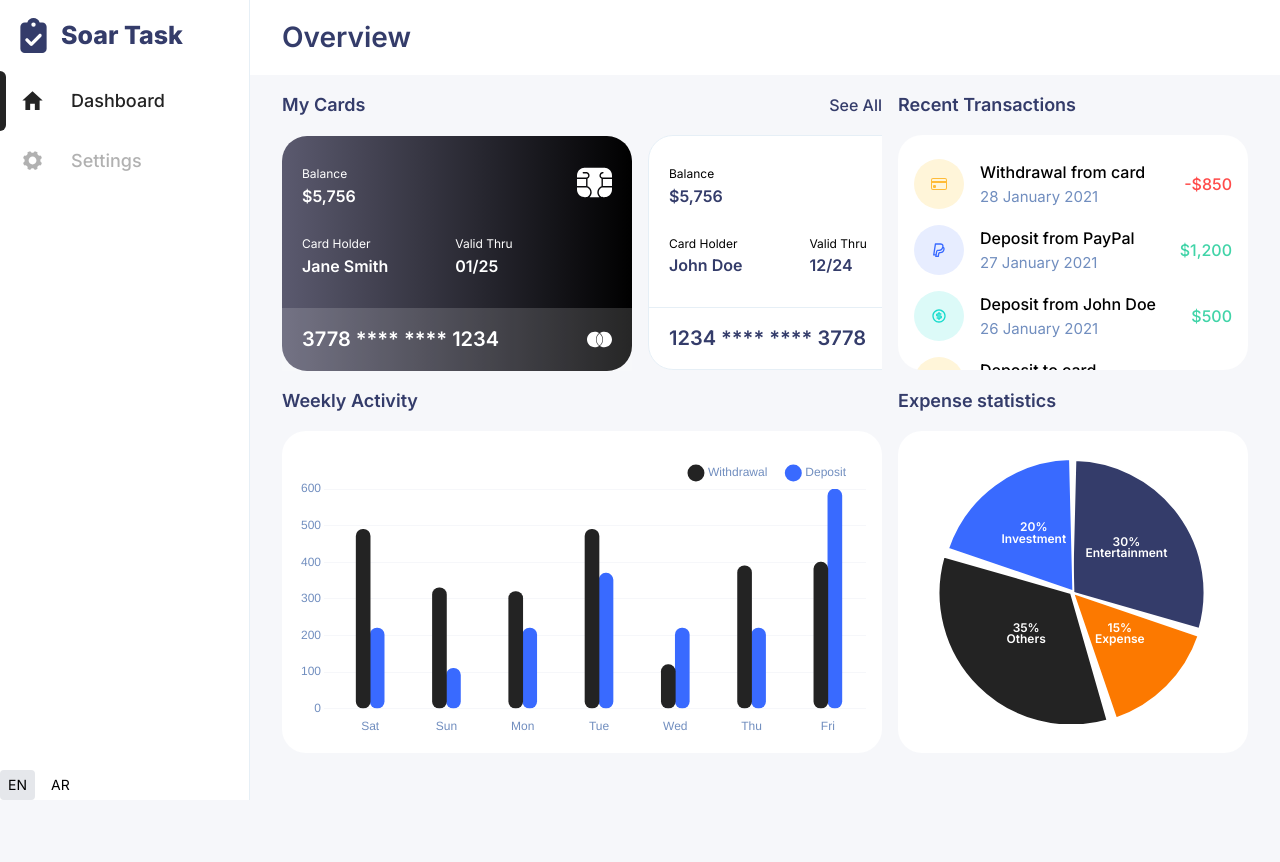
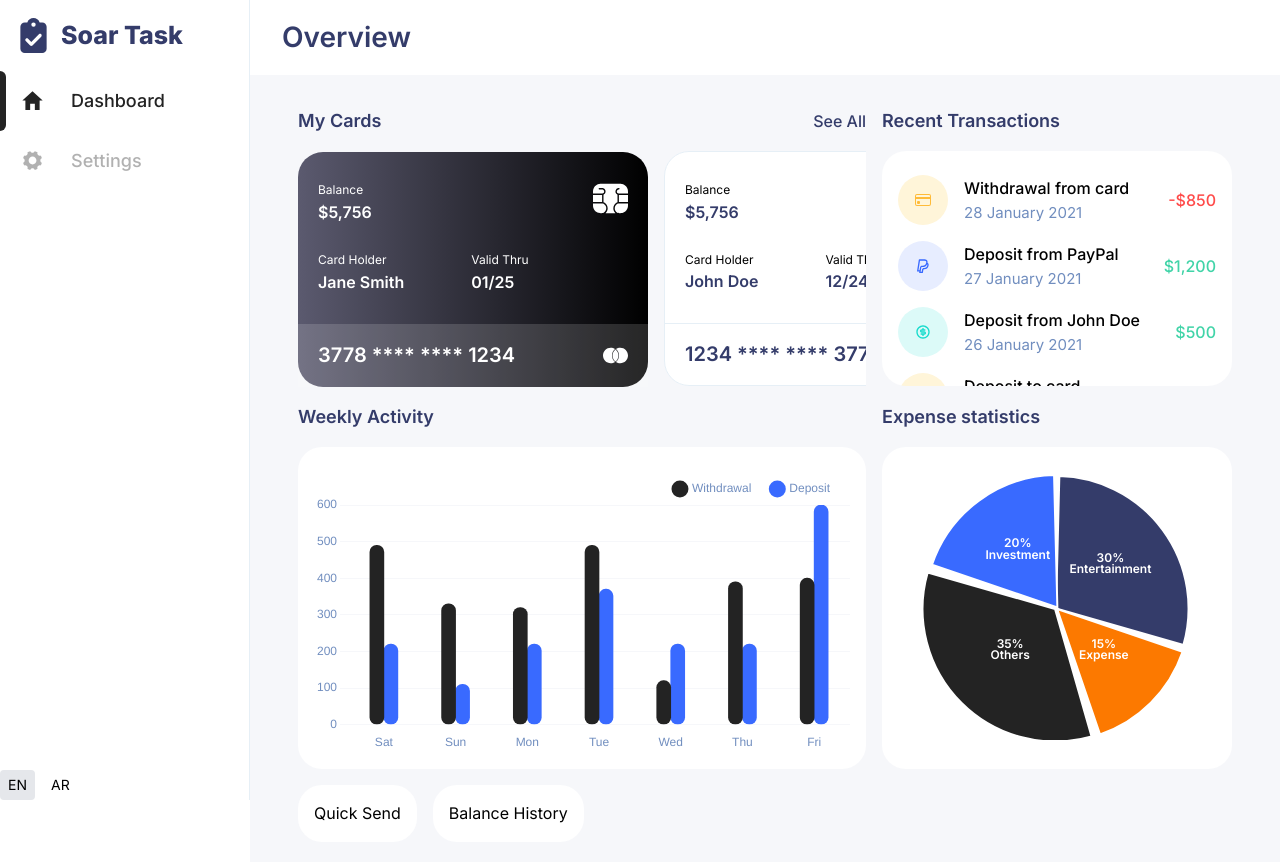
Before and after one commit to mubashir-irfan/soar_assessment_poc, a React (Create React App) app: page / in a window 1280 px wide. Shown: the top 862 px of the page. Before the commit the page ends 800 px from the top, so only its background shows below. Built offline with nearby package versions, Linux system fonts and the light colour scheme.

Commit message:
grid layout for first 2 rows
Signed-off-by: Muhammad Mubashir Irfan <mubashir.irfan37@gmail.com>

```diff
--- a/src/Dashboard/Dashboard.tsx
+++ b/src/Dashboard/Dashboard.tsx
@@ -4,15 +4,14 @@ import { Card, SlicedPieChart, TextButton, TransactionEntry } from '../component
 import { mockDataService } from '../services/mockData';
 import { BankingCard, ExpenseStatistic, Transaction, WeeklyActivity } from '../types';
 import WeeklyActivitBarChart from './WeeklyActivityBarChart';
-import ExpenseStatistics from './ExpenseStatistics';
 
 function Dashboard() {
   const { t } = useTranslation();
   const [cards, setCards] = useState<BankingCard[]>([]);
   const [transactions, setTransactions] = useState<Transaction[]>([]);
-  const [weeklyActivity, setWeeklyActivity] = useState<WeeklyActivity>()
+  const [weeklyActivity, setWeeklyActivity] = useState<WeeklyActivity>();
   const [expenseStatistics, setExpenseStatistics] = useState<ExpenseStatistic[]>([]);
-
+  const colors = ['#343C6A', '#FC7900', '#232323', '#396AFF'];
 
   useEffect(() => {
     mockDataService.getBankingCards().then(setCards);
@@ -21,24 +20,16 @@ function Dashboard() {
     mockDataService.getExpenseStatistics().then(setExpenseStatistics);
   }, []);
 
-  const data = [
-    { label: "Entertainment", value: 30 },
-    { label: "Bill Expense", value: 25 },
-    { label: "Others", value: 20 },
-    { label: "Investment", value: 25 }
-  ];
-
   return (
-    <div className="h-full flex flex-col gap-4">
-
-      <div className='flex flex-col gap-4 sm:flex-row justify-between'>
+    <div className="h-full grid grid-rows-[auto,auto,1fr] gap-4 p-4">
+      {/* First row: Cards and Recent Transactions */}
+      <div className="grid grid-cols-1 sm:grid-cols-[2fr,1fr] gap-4">
         {/* Cards Section */}
-        {!!cards.length && <section className='h-fit overflow-x-scroll'>
+        {!!cards.length && (
+          <section className="overflow-x-auto whitespace-nowrap">
             <div className="flex items-center justify-between mb-4">
               <h2 className="text-lg text-soar font-semibold">{t('dashboard.myCards')}</h2>
-            <TextButton ariaLabel={t('dashboard.seeAll')}>
-              {t('dashboard.seeAll')}
-            </TextButton>
+              <TextButton ariaLabel={t('dashboard.seeAll')}>{t('dashboard.seeAll')}</TextButton>
             </div>
             <div className="whitespace-nowrap overflow-x-auto max-w-full no-scrollbar">
               {cards.slice(0, 3).map((card, index) => (
@@ -47,10 +38,11 @@ function Dashboard() {
                 </div>
               ))}
             </div>
-        </section>}
+          </section>
+        )}
 
         {/* Recent Transactions Section */}
-        <section className='sm:min-w-[21.875rem]'>
+        <section className="sm:min-w-[21.875rem]">
           <h2 className="text-soar text-lg font-semibold">{t('dashboard.recentTransactions')}</h2>
           <div className="mt-4 bg-white rounded-[1.5rem] p-4 max-h-[13.375rem] sm:max-h-[14.6875rem] overflow-y-auto no-scrollbar">
             {transactions.map((transaction, index) => (
@@ -66,27 +58,45 @@ function Dashboard() {
         </section>
       </div>
 
-      <div className='flex flex-col gap-4 sm:flex-row justify-between'>
+      {/* Second row: Weekly Activity and Expense Statistics */}
+      <div className="grid grid-cols-1 sm:grid-cols-[2fr,1fr] gap-4">
         {/* Weekly Activity Section */}
-        <section className='flex-grow'>
+        <section className="flex-grow">
           <h2 className="text-soar text-lg font-semibold">{t('weeklyActivity.title')}</h2>
           <div className="mt-4 bg-white rounded-[1.5rem] p-4 border-box h-[17.8125rem] sm:h-[20.125rem] sm:max-h-[20.125rem]">
-            {weeklyActivity ? <div className='h-full'><WeeklyActivitBarChart data={weeklyActivity} /></div> : <div className='text-text-secondary mx-auto'>
-              No Weekly Data available.</div>}
+            {weeklyActivity ? (
+              <div className="h-full">
+                <WeeklyActivitBarChart data={weeklyActivity} />
+              </div>
+            ) : (
+              <div className="text-text-secondary mx-auto">No Weekly Data available.</div>
+            )}
           </div>
         </section>
 
-        <section className='sm:min-w-[21.875rem]'>
+        {/* Expense Statistics Section */}
+        <section className="sm:min-w-[21.875rem]">
           <h2 className="text-lg font-semibold text-soar">{t('expenseStatistics.title')}</h2>
           <div className="mt-4 bg-white rounded-[1.5rem] p-4 flex items-center justify-center sm:h-[20.125rem] sm:max-h-[20.125rem]">
-          {/* <ExpenseStatistics data={expenseStatistics} /> */}
-          <SlicedPieChart data={expenseStatistics} />
+            <SlicedPieChart data={expenseStatistics}/>
           </div>
         </section>
       </div>
 
+      {/* Third row: Quick Send and Balance History (Flexbox) */}
+      <div className="flex flex-col sm:flex-row gap-4">
+        {/* Quick Send Section */}
+        <section className="sm:flex-1/3 p-4 bg-white rounded-[1.5rem]">
+          <h2>Quick Send</h2>
+          {/* Add your Quick Send content here */}
+        </section>
 
-
+        {/* Balance History Chart */}
+        <section className="sm:flex-2/3 p-4 bg-white rounded-[1.5rem]">
+          <h2>Balance History</h2>
+          {/* Add your Balance History chart here */}
+        </section>
+      </div>
     </div>
   );
 }
--- a/src/services/mockData.ts
+++ b/src/services/mockData.ts
@@ -17,6 +17,15 @@ let mockUserData: User = {
       cardHolder: 'Jane Smith',
       logo: '/mastercard.svg',
       type: SoarCardType.SOAR_PREMIUM,
+    },
+    {
+      cardNumber: '1234 **** **** 3778',
+      validThru: '12/24',
+      vendor: CardVendor.VISA,
+      balance: 5756,
+      cardHolder: 'John Doe',
+      logo: '/visa.svg',
+      type: SoarCardType.SOAR_STANDARD,
     },
     {
       cardNumber: '1234 **** **** 3778',
```
Lines whose indentation alone changed are shown as unchanged.
